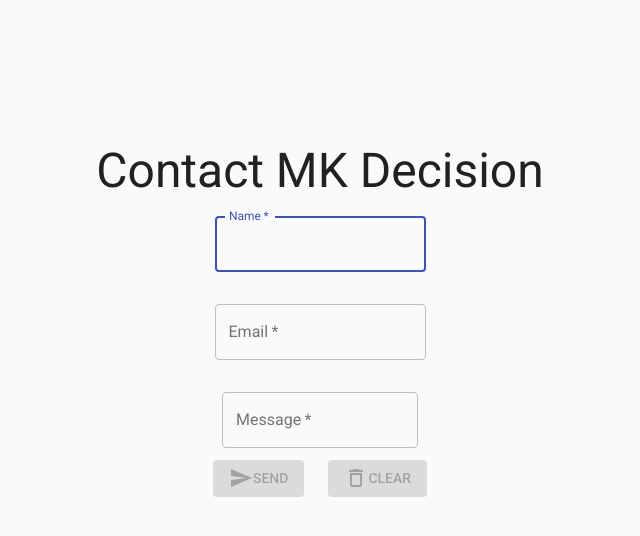
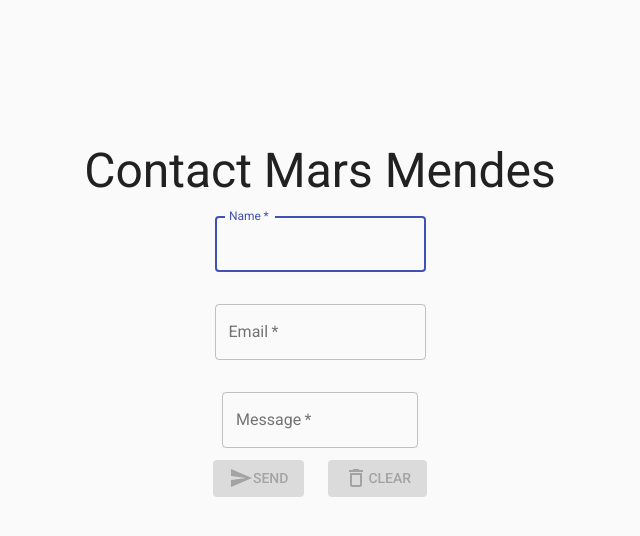
Before and after one commit to MMendes24/MarsContactForm, a React (Create React App) app: page / in a window 1280 px wide. Shown: the top 536 px of the page, without its empty margins (320-960 px from the left). Built offline with nearby package versions, Linux system fonts and the light colour scheme; no server answers; what aws-amplify would draw is missing.

Commit message:
Changing the name of MK Form

```diff
--- a/src/components/Form.js
+++ b/src/components/Form.js
@@ -99,7 +99,7 @@ const Form = () => {
 
     return (
         <Grid className={classes.bigGrid} container justify="center" direction="column" alignItems="center">
-            <Typography variant="h3" gutterBottom>Contact MK Decision</Typography>
+            <Typography variant="h3" gutterBottom>Contact Mars Mendes</Typography>
             <form onSubmit={submitForm} noValidate autoComplete="off">
                 <Grid
                     container
```
Also changed, not shown: 1 other file (tests, documents, lock files or other folders).
